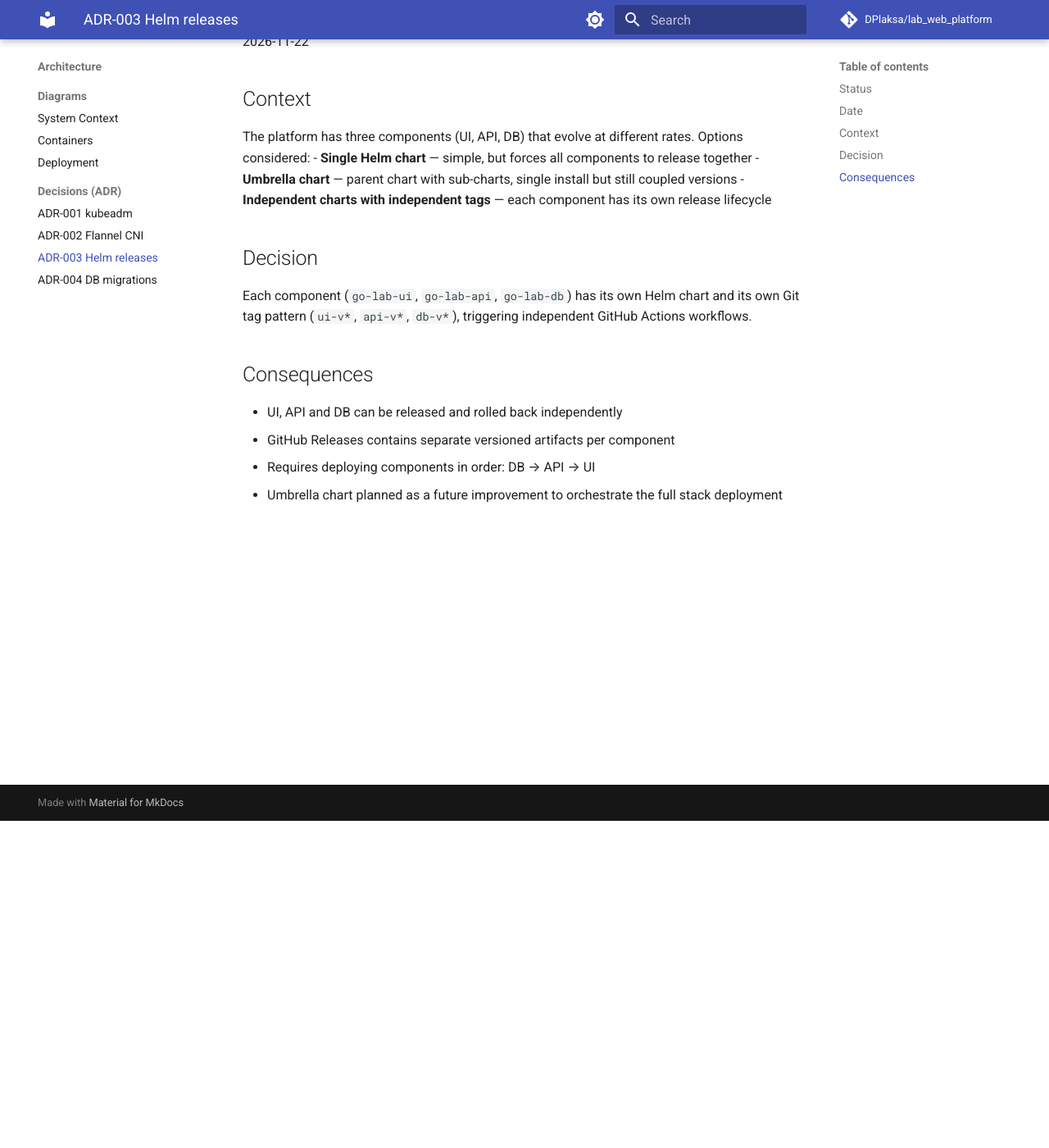
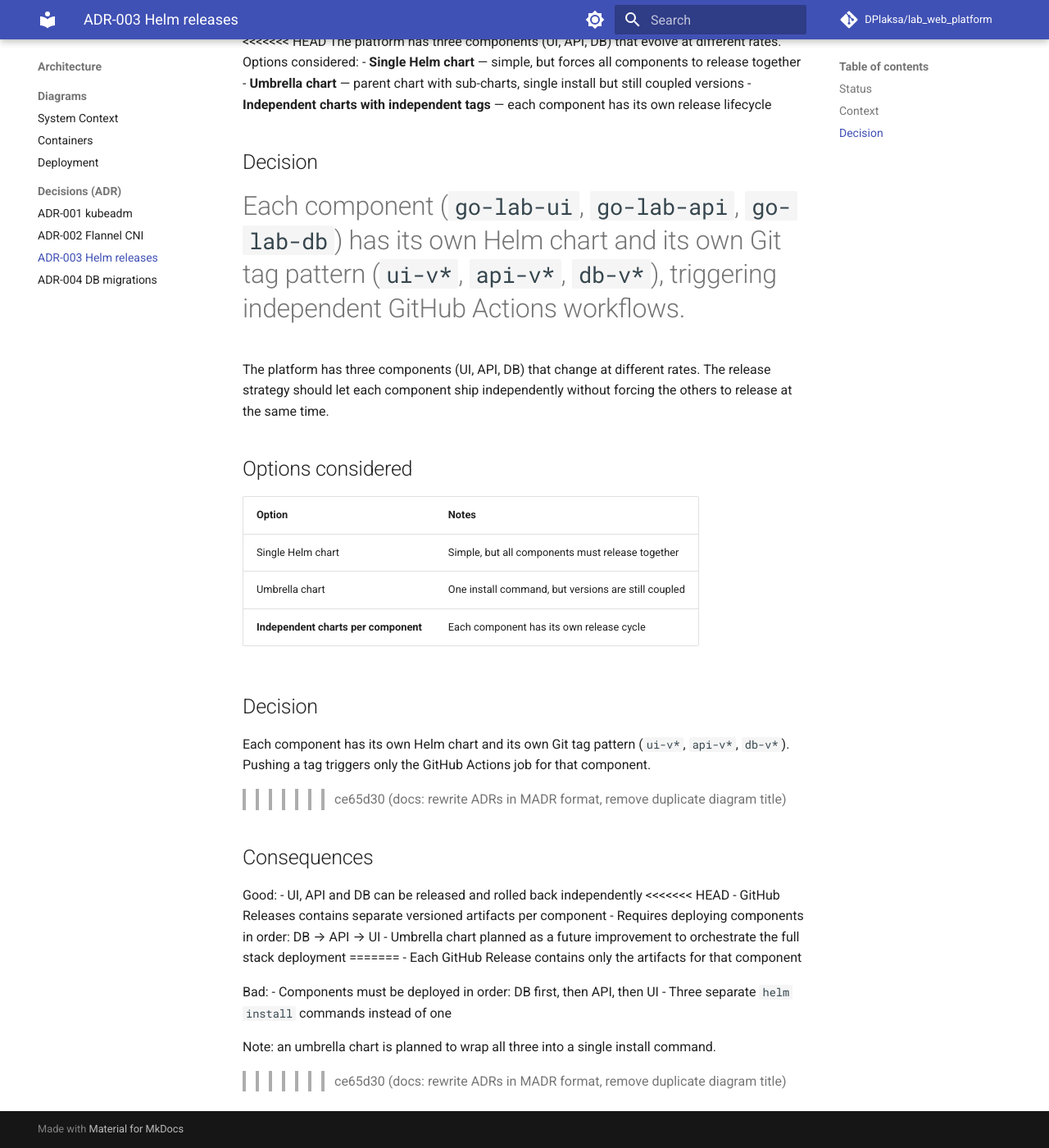
Before and after one commit to DPlaksa/lab_web_platform, an MkDocs documentation site: the page built from docs/architecture/decisions/003-use-helm-independent-releases.md, in a window 1280 px wide and 1400 px high, scrolled down 399 px. Shown: the whole window at 82% size. Built offline with MkDocs 1.6.1 and Material for MkDocs 9.7.7, drawn with Linux system fonts in a browser that asks for light colours; comment, search, counter and statistics services are not loaded.

Commit message:
docs: rewrite ADRs in MADR format, remove duplicate diagram title

```diff
--- a/docs/architecture/decisions/003-use-helm-independent-releases.md
+++ b/docs/architecture/decisions/003-use-helm-independent-releases.md
@@ -1,12 +1,11 @@
 # ADR-003: Use independent Helm chart releases per component
 
 ## Status
+
 Accepted
 
-## Date
-2026-11-22
-
 ## Context
+<<<<<<< HEAD
 The platform has three components (UI, API, DB) that evolve at different rates. Options considered:
 - **Single Helm chart** — simple, but forces all components to release together
 - **Umbrella chart** — parent chart with sub-charts, single install but still coupled versions
@@ -14,9 +13,37 @@ The platform has three components (UI, API, DB) that evolve at different rates.
 
 ## Decision
 Each component (`go-lab-ui`, `go-lab-api`, `go-lab-db`) has its own Helm chart and its own Git tag pattern (`ui-v*`, `api-v*`, `db-v*`), triggering independent GitHub Actions workflows.
+=======
+
+The platform has three components (UI, API, DB) that change at different rates. The release strategy should let each component ship independently without forcing the others to release at the same time.
+
+## Options considered
+
+| Option | Notes |
+|---|---|
+| Single Helm chart | Simple, but all components must release together |
+| Umbrella chart | One install command, but versions are still coupled |
+| **Independent charts per component** | Each component has its own release cycle |
+
+## Decision
+
+Each component has its own Helm chart and its own Git tag pattern (`ui-v*`, `api-v*`, `db-v*`). Pushing a tag triggers only the GitHub Actions job for that component.
+>>>>>>> ce65d30 (docs: rewrite ADRs in MADR format, remove duplicate diagram title)
 
 ## Consequences
+
+Good:
 - UI, API and DB can be released and rolled back independently
+<<<<<<< HEAD
 - GitHub Releases contains separate versioned artifacts per component
 - Requires deploying components in order: DB → API → UI
 - Umbrella chart planned as a future improvement to orchestrate the full stack deployment
+=======
+- Each GitHub Release contains only the artifacts for that component
+
+Bad:
+- Components must be deployed in order: DB first, then API, then UI
+- Three separate `helm install` commands instead of one
+
+Note: an umbrella chart is planned to wrap all three into a single install command.
+>>>>>>> ce65d30 (docs: rewrite ADRs in MADR format, remove duplicate diagram title)
```
Also changed, not shown: docs/architecture/decisions/001-use-kubeadm.md (+30 -3 lines), docs/architecture/decisions/002-use-flannel-cni.md (+28 -3 lines), docs/architecture/decisions/004-db-migrations-in-initdb.md (+28 -3 lines).
